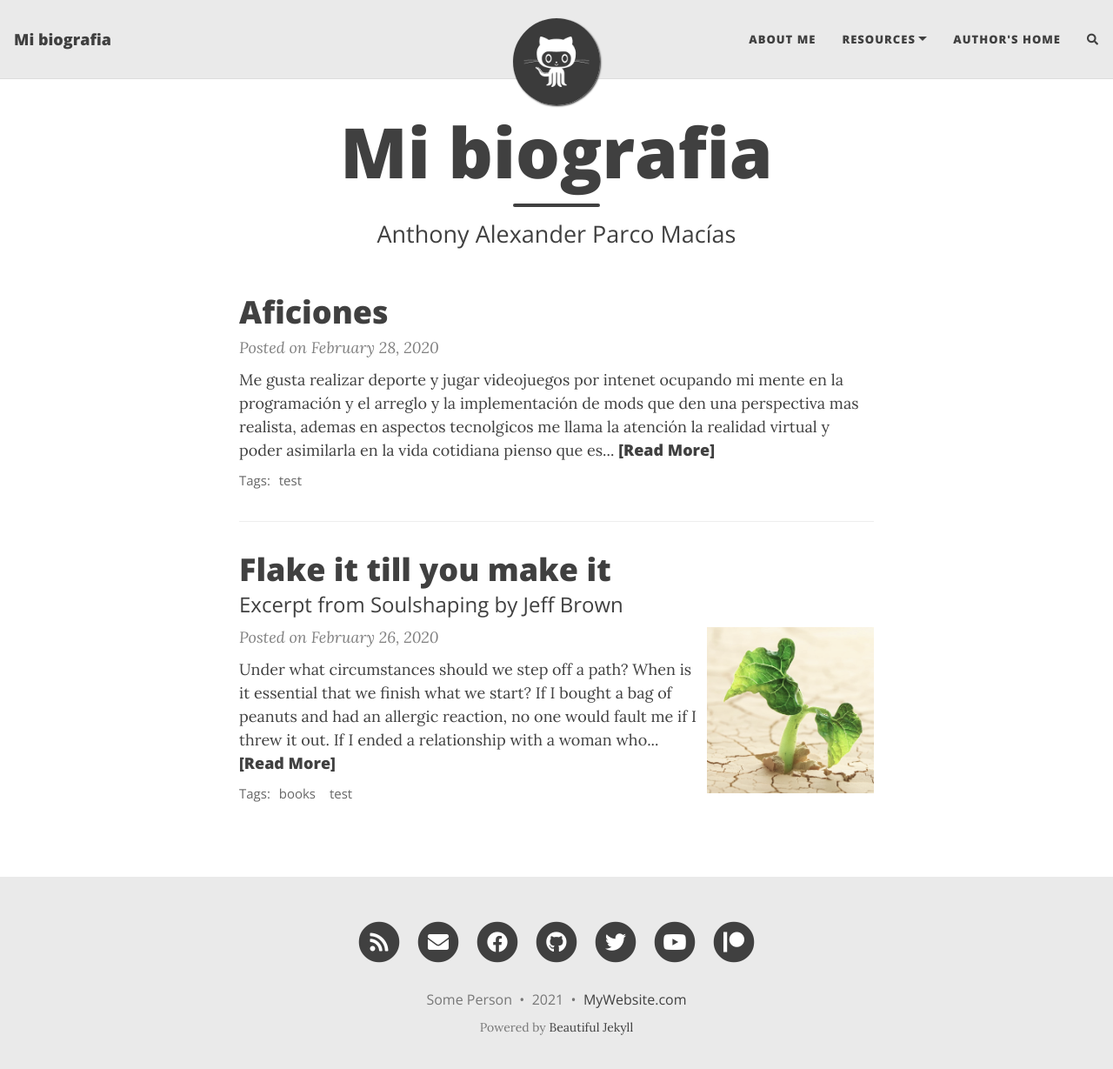
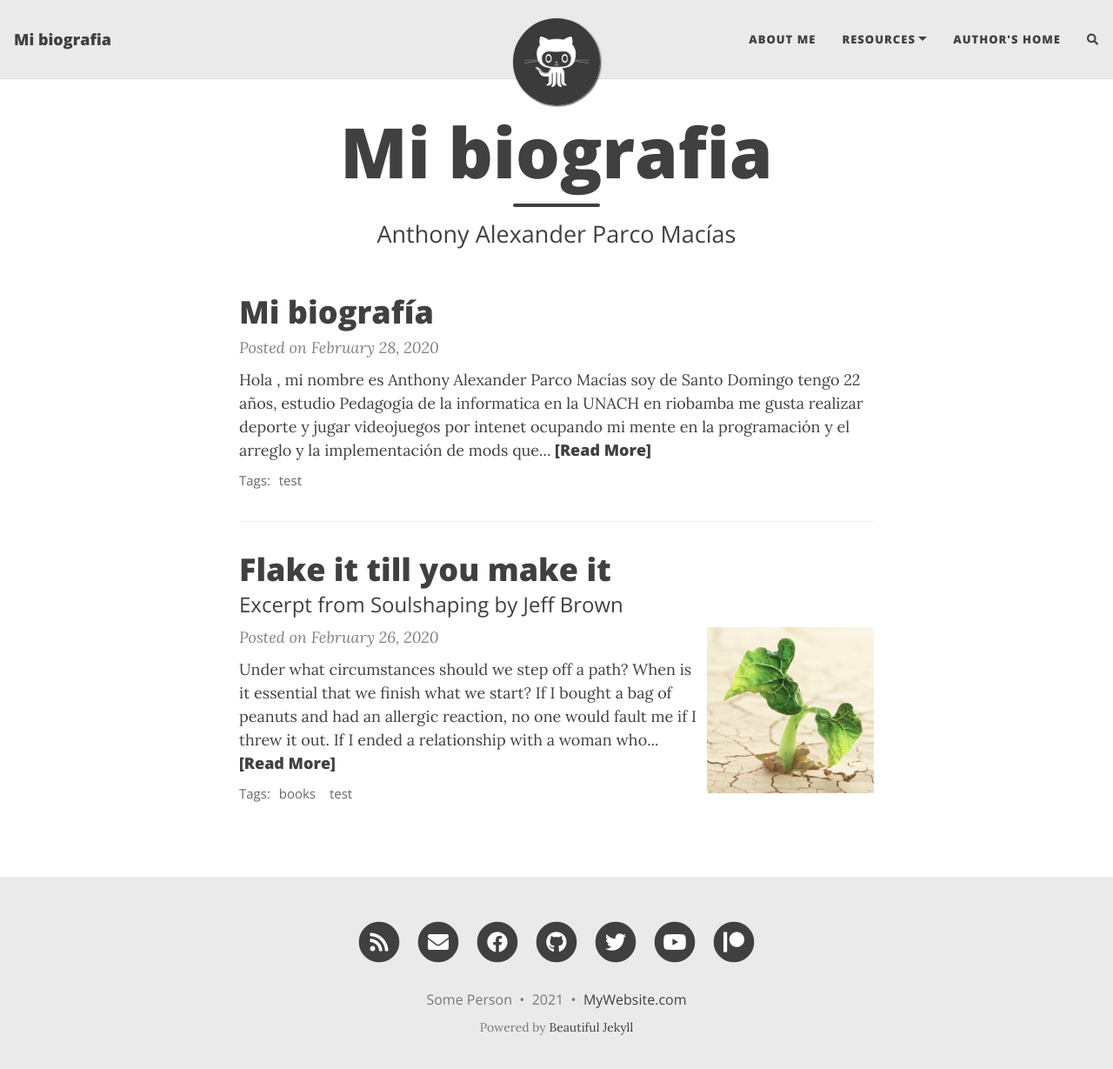
Before and after one commit to Anthony-Alexander99/Anthony-Alexander99.github.io, a Jekyll site: the page built from index.html, in a window 1280 px wide and 1242 px high. Shown: the top 1229 px of the window at 87% size. Built offline with Jekyll 4.4.1, drawn with Linux system fonts in a browser that asks for light colours; nearby versions of some CDN libraries; the list of posts is cut into pages by our own code; comment, search, counter and statistics services are not loaded.

Commit message:
Update 2020-02-28-test-markdown.md

```diff
--- a/_posts/2020-02-28-test-markdown.md
+++ b/_posts/2020-02-28-test-markdown.md
@@ -1,6 +1,6 @@
 ---
 layout: post
-title: Aficiones
+title: Mi biografía
 subtitle:
 gh-repo: daattali/beautiful-jekyll
 gh-badge: [star, fork, follow]
@@ -8,22 +8,22 @@ tags: [test]
 comments: true
 ---
 
-Me gusta realizar deporte y jugar videojuegos por intenet ocupando mi mente en la programación y el arreglo y la
-implementación de mods que den una perspectiva mas realista, ademas en aspectos tecnolgicos me llama la atención la
-realidad virtual y poder asimilarla en la vida cotidiana pienso que es algo nuevo y muy innovador.
+Hola , mi nombre es Anthony Alexander Parco Macías soy de Santo Domingo tengo 22 años, estudio Pedagogía de la informatica en la UNACH en riobamba me gusta realizar deporte y jugar videojuegos por intenet ocupando mi mente en la programación y el arreglo y la implementación de mods que den una perspectiva mas realista, ademas en aspectos tecnolgicos me llama la atención la realidad virtual y poder asimilarla en la vida cotidiana pienso que es algo nuevo y muy innovador.
 
-**Here is some bold text**
+Actualmente trabajo de manera independiente mientras tengo clases virtuales una de las aspiraciones a llegar es culminuar la carrera y sacar una maestria en Ciencias Forenses en informática y realidad aumentada en la educación.
 
-## Here is a secondary heading
+**Aficiones**
+
+
 
 Here's a useless table:
 
-| Number | Next number | Previous number |
+| Deporte | Hobby | Intereses |
 | :------ |:--- | :--- |
-| Five | Six | Four |
-| Ten | Eleven | Nine |
-| Seven | Eight | Six |
-| Two | Three | One |
+| Fútbol | programación | Realidad Aumentada |
+| Natación | Modder | Viajes |
+| Ciclismo | Gamer | Turismo |
+
 
 
 How about a yummy crepe?
```
